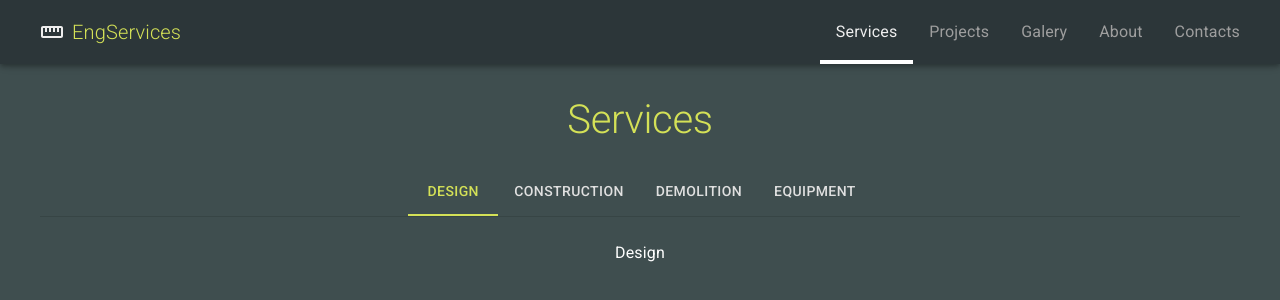
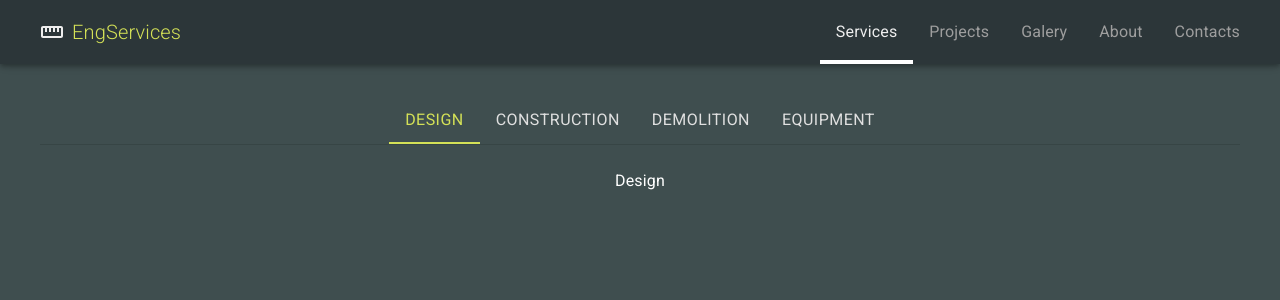
Before and after one commit to Artgeca/cafe-3-react-simple-arturas-gecas, a React (Create React App) app: page /services in a window 1280 px wide. Shown: the top 300 px of the page. Built offline with nearby package versions, Linux system fonts and the light colour scheme.

Commit message:
chore: tab list items data separated and mapped to renderer

```diff
--- a/src/pages/services-page/components/tabs-list.tsx
+++ b/src/pages/services-page/components/tabs-list.tsx
@@ -4,6 +4,25 @@ interface Props {
   value: number,
   onChange: (e: React.SyntheticEvent, newValue: number) => void
 }
+
+const tabsData = [
+  {
+    label: 'Design',
+    value: 1,
+  },
+  {
+    label: 'Construction',
+    value: 2,
+  },
+  {
+    label: 'Demolition',
+    value: 3,
+  },
+  {
+    label: 'Equipment',
+    value: 4,
+  },
+];
 
 const TabsList = ({ value, onChange }: Props) => (
   <Tabs
@@ -12,10 +31,16 @@ const TabsList = ({ value, onChange }: Props) => (
     variant='scrollable'
     allowScrollButtonsMobile
   >
-    <Tab label='Design' value={1} sx={{ color: 'grey.300' }} />
-    <Tab label='Construction' value={2} sx={{ color: 'grey.300' }} />
-    <Tab label='Demolition' value={3} sx={{ color: 'grey.300' }} />
-    <Tab label='Equipment' value={4} sx={{ color: 'grey.300' }} />
+    {
+      tabsData.map((tab) => (
+        <Tab
+          key={tab.value}
+          label={tab.label}
+          value={tab.value}
+          sx={{ color: 'grey.300', fontSize: 16, fontWeight: { xs: 300, sm: 400 } }}
+        />
+      ))
+    }
   </Tabs>
 );
 
--- a/src/pages/services-page/index.tsx
+++ b/src/pages/services-page/index.tsx
@@ -17,7 +17,7 @@ const ServicesPage = () => {
       display: 'flex', flexDirection: 'column', alignItems: 'center', pt: { xs: 10, sm: 12 }, px: { xs: 3, md: 5 }, pb: 5, gap: 3,
     }}
     >
-      <Page.Title title='Services' />
+      {/* <Page.Title title='Services' /> */}
       <Box sx={{ width: '100%', typography: 'body1' }}>
         <Box display='flex' justifyContent='center' sx={{ borderBottom: 1, borderColor: 'divider' }}>
           <TabsList value={value} onChange={handleChange} />
```
